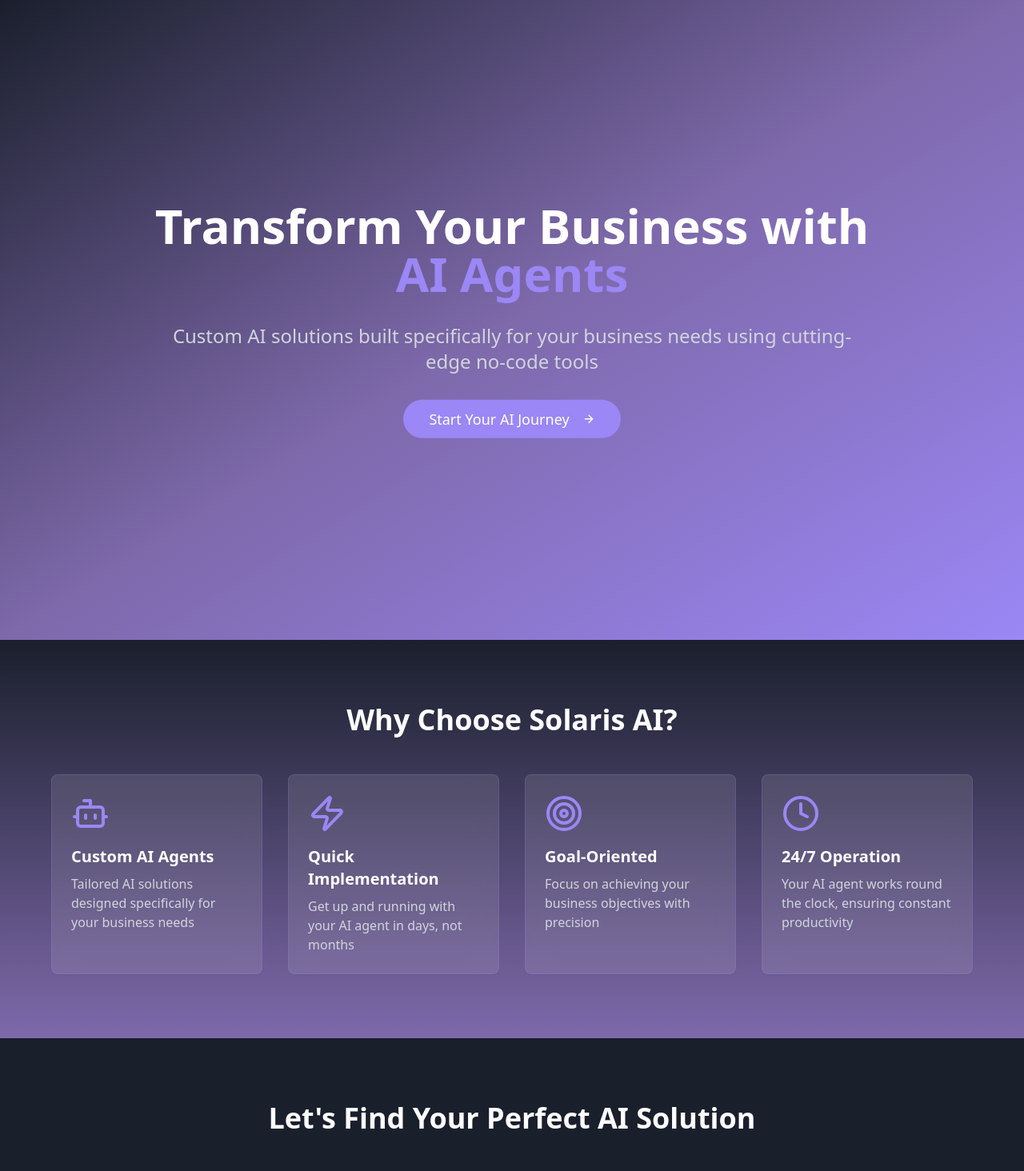
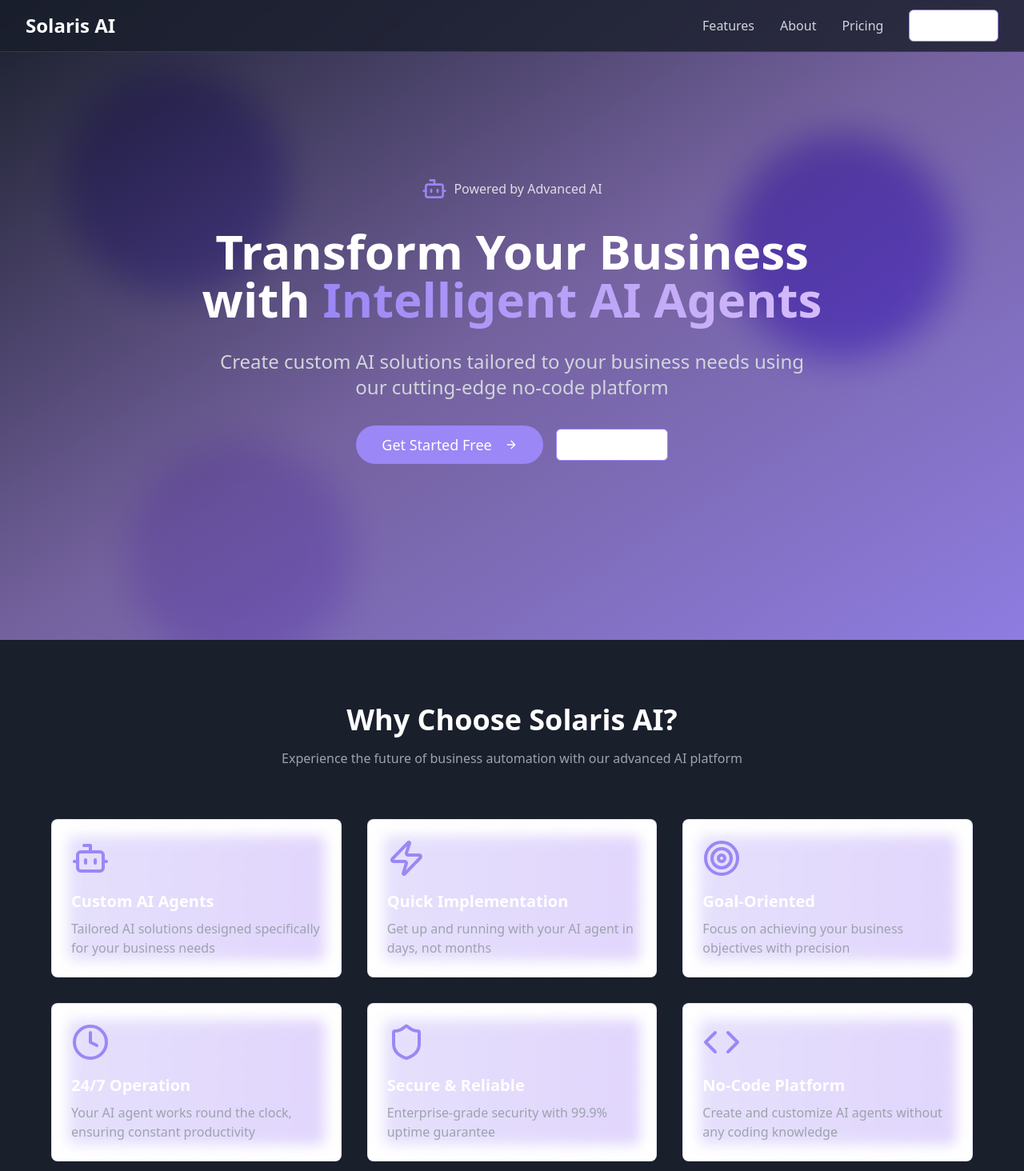
Before and after one commit to Yumansalam/solaris-agent-creator, a React (Vite) app: page / in a window 1280 px wide. Shown: the top 1464 px of the page at 80% size. Built offline with nearby package versions, Linux system fonts and the light colour scheme.

Commit message:
Update UI for consistency
Refine the user interface to ensure consistency throughout the application while maintaining the existing layout and design elements.
[skip gpt_engineer]

```diff
--- a/src/components/Features.tsx
+++ b/src/components/Features.tsx
@@ -1,4 +1,4 @@
-import { Bot, Zap, Target, Clock } from "lucide-react";
+import { Bot, Zap, Target, Clock, Shield, Code } from "lucide-react";
 import { Card } from "@/components/ui/card";
 
 const features = [
@@ -22,26 +22,49 @@ const features = [
     title: "24/7 Operation",
     description: "Your AI agent works round the clock, ensuring constant productivity",
   },
+  {
+    icon: Shield,
+    title: "Secure & Reliable",
+    description: "Enterprise-grade security with 99.9% uptime guarantee",
+  },
+  {
+    icon: Code,
+    title: "No-Code Platform",
+    description: "Create and customize AI agents without any coding knowledge",
+  },
 ];
 
 export const Features = () => {
   return (
-    <div className="py-20 px-4 md:px-8 bg-gradient-to-b from-solaris-dark to-solaris-secondary">
+    <div id="features" className="py-20 px-4 md:px-8">
       <div className="max-w-6xl mx-auto">
-        <h2 className="text-3xl md:text-4xl font-bold text-white text-center mb-12">
-          Why Choose Solaris AI?
-        </h2>
-        <div className="grid grid-cols-1 md:grid-cols-2 lg:grid-cols-4 gap-8">
-          {features.map((feature) => (
+        <div className="text-center mb-16">
+          <h2 className="text-3xl md:text-4xl font-bold text-white mb-4">
+            Why Choose Solaris AI?
+          </h2>
+          <p className="text-gray-400 max-w-2xl mx-auto">
+            Experience the future of business automation with our advanced AI platform
+          </p>
+        </div>
+
+        <div className="grid grid-cols-1 md:grid-cols-2 lg:grid-cols-3 gap-8">
+          {features.map((feature, index) => (
             <Card
               key={feature.title}
-              className="p-6 bg-white/10 backdrop-blur-lg border-solaris-primary/20 hover:border-solaris-primary transition-all duration-300"
+              className="p-6 bg-gradient-to-br from-white/5 to-white/10 backdrop-blur-lg border-solaris-primary/20 hover:border-solaris-primary transition-all duration-300 group"
             >
-              <feature.icon className="w-12 h-12 text-solaris-primary mb-4" />
-              <h3 className="text-xl font-semibold text-white mb-2">
-                {feature.title}
-              </h3>
-              <p className="text-gray-300">{feature.description}</p>
+              <div className="relative">
+                <div className="absolute -inset-1 bg-gradient-to-r from-solaris-primary to-solaris-accent rounded-lg blur opacity-25 group-hover:opacity-75 transition duration-300" />
+                <div className="relative">
+                  <feature.icon className="w-12 h-12 text-solaris-primary mb-4 group-hover:scale-110 transition-transform duration-300" />
+                  <h3 className="text-xl font-semibold text-white mb-2">
+                    {feature.title}
+                  </h3>
+                  <p className="text-gray-400 group-hover:text-gray-300 transition-colors">
+                    {feature.description}
+                  </p>
+                </div>
+              </div>
             </Card>
           ))}
         </div>
--- a/src/components/Hero.tsx
+++ b/src/components/Hero.tsx
@@ -1,5 +1,5 @@
 import { Button } from "@/components/ui/button";
-import { ArrowRight } from "lucide-react";
+import { ArrowRight, Bot, Sparkles } from "lucide-react";
 
 export const Hero = () => {
   const scrollToQuestionnaire = () => {
@@ -8,23 +8,52 @@ export const Hero = () => {
   };
 
   return (
-    <div className="min-h-screen flex items-center justify-center bg-gradient-to-br from-solaris-dark via-solaris-secondary to-solaris-primary p-4">
-      <div className="text-center space-y-8 max-w-4xl animate-float">
-        <h1 className="text-4xl md:text-6xl font-bold text-white mb-6">
+    <div className="relative min-h-screen flex items-center justify-center overflow-hidden">
+      {/* Background gradient */}
+      <div className="absolute inset-0 bg-gradient-to-br from-solaris-dark via-solaris-secondary to-solaris-primary opacity-90" />
+
+      {/* Animated background shapes */}
+      <div className="absolute inset-0">
+        <div className="absolute top-20 left-20 w-72 h-72 bg-solaris-primary rounded-full mix-blend-multiply filter blur-xl opacity-70 animate-blob" />
+        <div className="absolute top-40 right-20 w-72 h-72 bg-solaris-accent rounded-full mix-blend-multiply filter blur-xl opacity-70 animate-blob animation-delay-2000" />
+        <div className="absolute -bottom-8 left-40 w-72 h-72 bg-solaris-light rounded-full mix-blend-multiply filter blur-xl opacity-70 animate-blob animation-delay-4000" />
+      </div>
+
+      <div className="relative z-10 text-center space-y-8 max-w-4xl px-4 sm:px-6 lg:px-8">
+        <div className="flex items-center justify-center space-x-2 mb-8">
+          <Bot className="w-8 h-8 text-solaris-primary animate-pulse" />
+          <span className="text-white/80 font-medium">Powered by Advanced AI</span>
+        </div>
+
+        <h1 className="text-4xl md:text-6xl font-bold text-white mb-6 leading-tight">
           Transform Your Business with{" "}
-          <span className="text-solaris-primary">AI Agents</span>
+          <span className="text-transparent bg-clip-text bg-gradient-to-r from-solaris-primary to-solaris-light">
+            Intelligent AI Agents
+          </span>
         </h1>
-        <p className="text-xl md:text-2xl text-gray-300 mb-8">
-          Custom AI solutions built specifically for your business needs using
-          cutting-edge no-code tools
+
+        <p className="text-xl md:text-2xl text-gray-300 mb-8 max-w-3xl mx-auto">
+          Create custom AI solutions tailored to your business needs using our
+          cutting-edge no-code platform
         </p>
+
+        <div className="flex flex-col sm:flex-row items-center justify-center gap-4">
           <Button
             onClick={scrollToQuestionnaire}
             className="bg-solaris-primary hover:bg-solaris-accent text-white px-8 py-6 rounded-full text-lg group transition-all duration-300 ease-in-out"
           >
-          Start Your AI Journey
+            Get Started Free
             <ArrowRight className="ml-2 group-hover:translate-x-1 transition-transform" />
           </Button>
+
+          <Button
+            variant="outline"
+            className="border-solaris-primary text-white hover:bg-solaris-primary/20"
+          >
+            <Sparkles className="mr-2 h-5 w-5" />
+            View Demo
+          </Button>
+        </div>
       </div>
     </div>
   );
--- /dev/null
+++ b/src/components/Navigation.tsx
@@ -0,0 +1,30 @@
+import { Button } from "@/components/ui/button";
+import { LogIn, Menu } from "lucide-react";
+
+export const Navigation = () => {
+  return (
+    <nav className="fixed w-full z-50 bg-solaris-dark/80 backdrop-blur-lg border-b border-solaris-primary/20">
+      <div className="max-w-7xl mx-auto px-4 sm:px-6 lg:px-8">
+        <div className="flex justify-between items-center h-16">
+          <div className="flex items-center">
+            <span className="text-2xl font-bold text-white">Solaris AI</span>
+          </div>
+          <div className="hidden md:flex items-center space-x-8">
+            <a href="#features" className="text-gray-300 hover:text-white transition-colors">Features</a>
+            <a href="#about" className="text-gray-300 hover:text-white transition-colors">About</a>
+            <a href="#pricing" className="text-gray-300 hover:text-white transition-colors">Pricing</a>
+            <Button variant="outline" className="border-solaris-primary text-white hover:bg-solaris-primary">
+              <LogIn className="mr-2 h-4 w-4" />
+              Sign In
+            </Button>
+          </div>
+          <div className="md:hidden">
+            <Button variant="ghost" size="icon">
+              <Menu className="h-6 w-6 text-white" />
+            </Button>
+          </div>
+        </div>
+      </div>
+    </nav>
+  );
+};
--- a/src/pages/Index.tsx
+++ b/src/pages/Index.tsx
@@ -1,10 +1,12 @@
 import { Hero } from "@/components/Hero";
 import { Features } from "@/components/Features";
 import { Questionnaire } from "@/components/Questionnaire";
+import { Navigation } from "@/components/Navigation";
 
 const Index = () => {
   return (
     <div className="min-h-screen bg-solaris-dark">
+      <Navigation />
       <Hero />
       <Features />
       <Questionnaire />
--- a/tailwind.config.ts
+++ b/tailwind.config.ts
@@ -78,11 +78,26 @@ export default {
           "0%, 100%": { transform: "translateY(0)" },
           "50%": { transform: "translateY(-10px)" },
         },
+        blob: {
+          "0%": {
+            transform: "translate(0px, 0px) scale(1)",
+          },
+          "33%": {
+            transform: "translate(30px, -50px) scale(1.1)",
+          },
+          "66%": {
+            transform: "translate(-20px, 20px) scale(0.9)",
+          },
+          "100%": {
+            transform: "translate(0px, 0px) scale(1)",
+          },
+        },
       },
       animation: {
         "accordion-down": "accordion-down 0.2s ease-out",
         "accordion-up": "accordion-up 0.2s ease-out",
         float: "float 3s ease-in-out infinite",
+        blob: "blob 7s infinite",
       },
     },
   },
```
Lines whose indentation alone changed are shown as unchanged.
